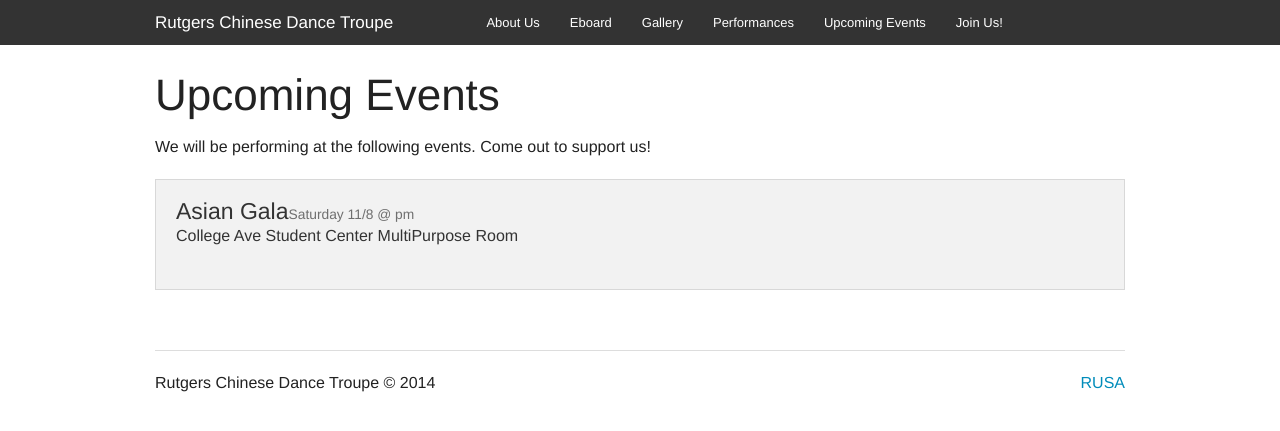
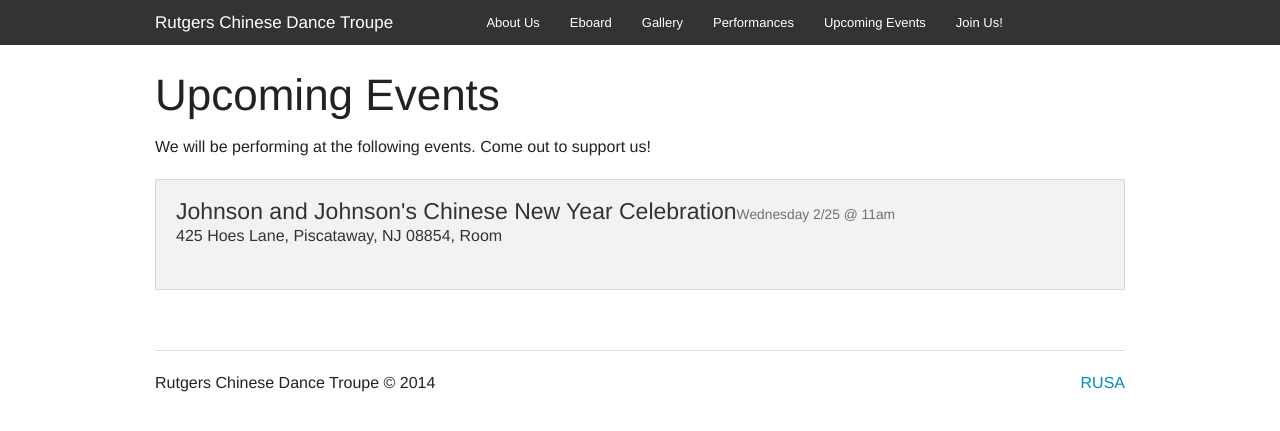
Before and after one commit to rcdt/rcdt.github.io, a Jekyll site: the page built from events.html, in a window 1280 px wide. Shown: the top 431 px of the page. Built offline with Jekyll 4.4.1, drawn with Linux system fonts in a browser that asks for light colours; Markdown is read by kramdown in place of the engine named in the settings.

Commit message:
Update events.html

```diff
--- a/events.html
+++ b/events.html
@@ -8,8 +8,8 @@ title: Upcoming Events
 <ul class="small-block-grid-1">
 
 <li><div class="panel">
-    <h4>Asian Gala<small>Saturday 11/8 @ pm</small>
-        <p>College Ave Student Center MultiPurpose Room</p>
+    <h4> Johnson and Johnson's Chinese New Year Celebration<small>Wednesday 2/25 @ 11am</small>
+        <p>425 Hoes Lane, Piscataway, NJ 08854, Room </p>
     </h4>
 </div></li>
 
```
